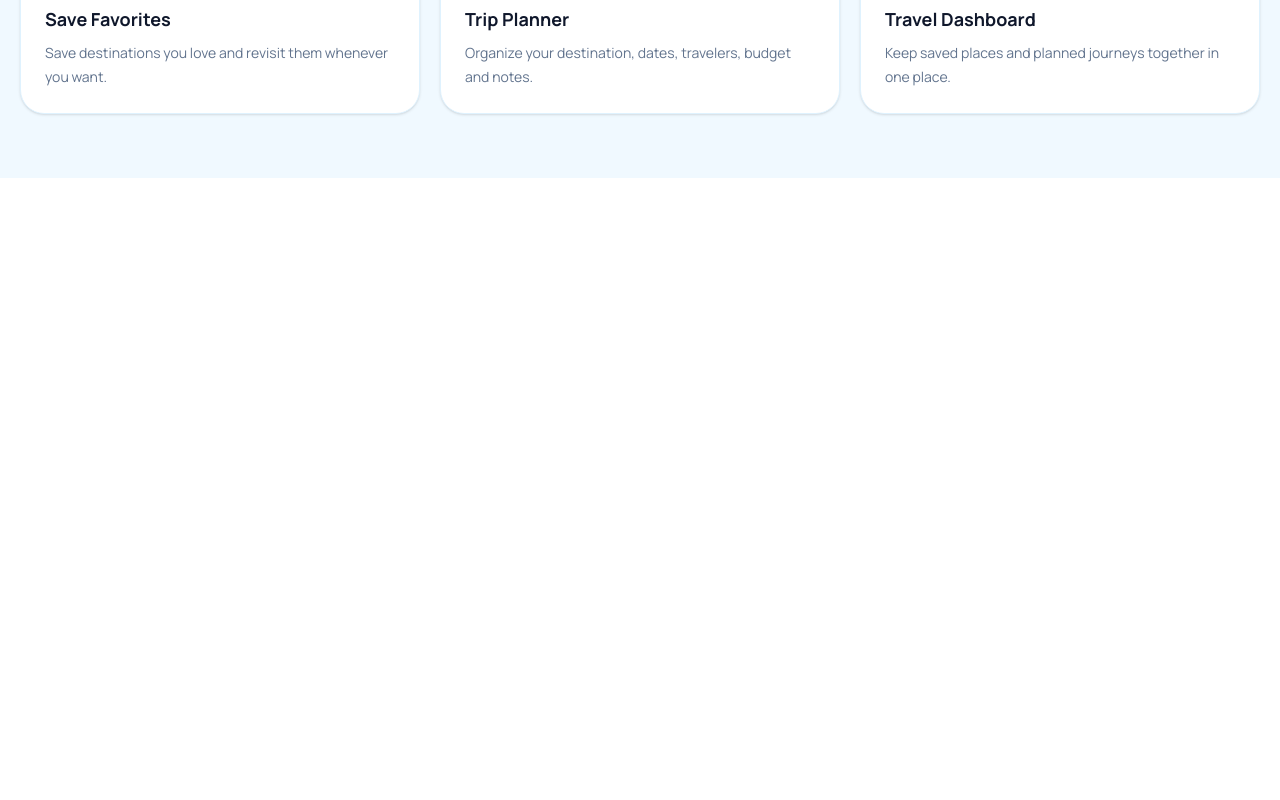
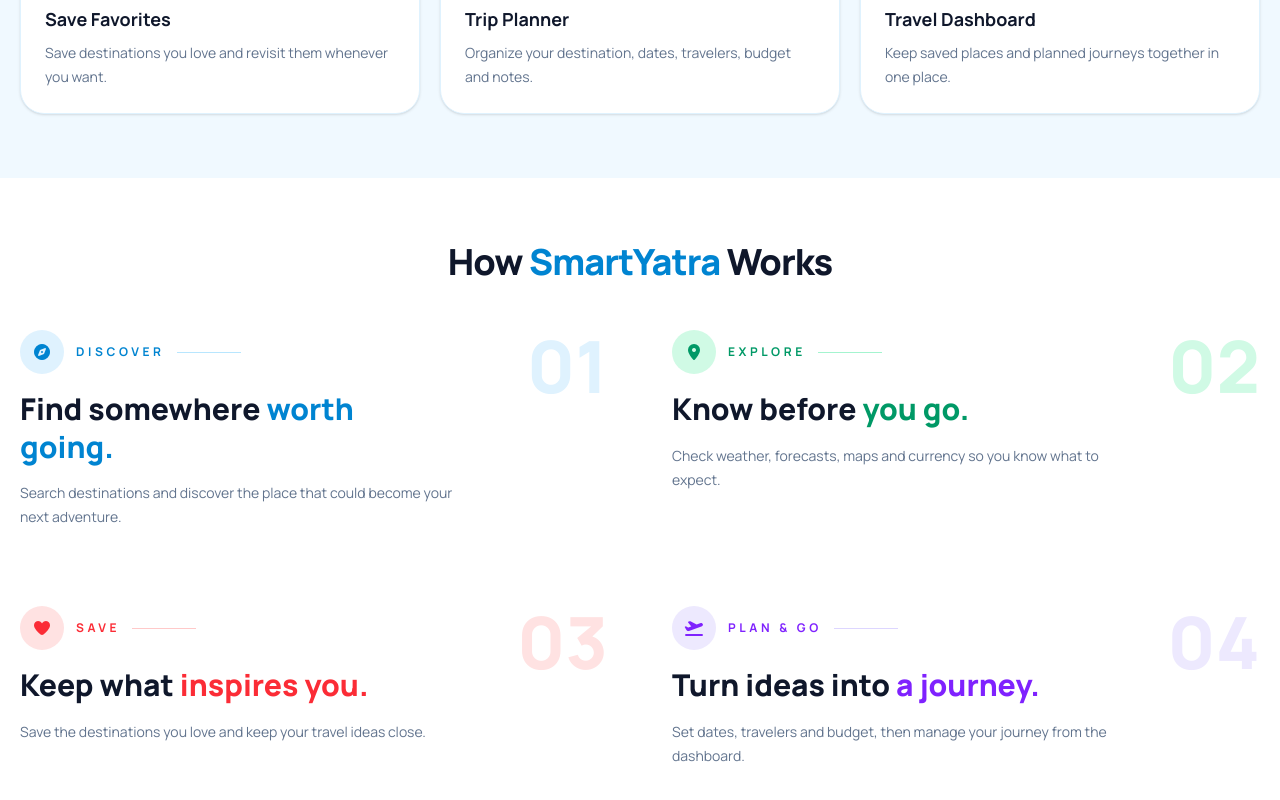
Before and after one commit to leosum1t/SmartTrip, a React (Vite) app: page / in a window 1280 px wide. Shown: the part 1901-2701 px from the top of the page. Before the commit the page ends 2079 px from the top, so only its background shows below. Built offline with nearby package versions, Linux system fonts and the light colour scheme.

Commit message:
feat: add how SmartYatra works section

```diff
--- a/src/pages/Home.jsx
+++ b/src/pages/Home.jsx
@@ -159,7 +159,111 @@
             </div>
           </div>
         </section>
+       <section className="overflow-hidden bg-white px-5 py-16">
+        <div className="mx-auto max-w-7xl">
+          <div className="mb-12 text-center">
+            <h2 className="text-3xl font-extrabold tracking-tight text-slate-900 md:text-4xl">
+              How <span className="text-sky-600">SmartYatra</span> Works
+            </h2>
+          </div>
 
+          <div className="grid gap-x-16 gap-y-14 md:grid-cols-2">
+
+            <div className="group relative min-h-[220px]">
+              <span className="absolute right-0 top-0 text-7xl font-black leading-none text-sky-100">01</span>
+
+              <div className="relative">
+                <div className="mb-4 flex items-center gap-3">
+                  <div className="flex h-11 w-11 items-center justify-center rounded-full bg-sky-100 text-sky-600">
+                    <i className="fa-solid fa-compass"></i>
+                  </div>
+
+                  <span className="text-xs font-bold uppercase tracking-[0.3em] text-sky-600">Discover</span>
+                  <span className="h-px w-16 bg-sky-200"></span>
+                </div>
+
+                <h3 className="max-w-sm text-3xl font-extrabold leading-tight text-slate-900">
+                  Find somewhere <span className="text-sky-600">worth going.</span>
+                </h3>
+
+                <p className="mt-4 max-w-md text-sm leading-6 text-slate-500">
+                  Search destinations and discover the place that could become your next adventure.
+                </p>
+              </div>
+            </div>
+
+            <div className="group relative min-h-[220px]">
+              <span className="absolute right-0 top-0 text-7xl font-black leading-none text-emerald-100">02</span>
+
+              <div className="relative">
+                <div className="mb-4 flex items-center gap-3">
+                  <div className="flex h-11 w-11 items-center justify-center rounded-full bg-emerald-100 text-emerald-600">
+                    <i className="fa-solid fa-location-dot"></i>
+                  </div>
+
+                  <span className="text-xs font-bold uppercase tracking-[0.3em] text-emerald-600">Explore</span>
+                  <span className="h-px w-16 bg-emerald-200"></span>
+                </div>
+
+                <h3 className="max-w-sm text-3xl font-extrabold leading-tight text-slate-900">
+                  Know before <span className="text-emerald-600">you go.</span>
+                </h3>
+
+                <p className="mt-4 max-w-md text-sm leading-6 text-slate-500">
+                  Check weather, forecasts, maps and currency so you know what to expect.
+                </p>
+              </div>
+            </div>
+
+            <div className="group relative min-h-[220px]">
+              <span className="absolute right-0 top-0 text-7xl font-black leading-none text-red-100">03</span>
+
+              <div className="relative">
+                <div className="mb-4 flex items-center gap-3">
+                  <div className="flex h-11 w-11 items-center justify-center rounded-full bg-red-100 text-red-500">
+                    <i className="fa-solid fa-heart"></i>
+                  </div>
+
+                  <span className="text-xs font-bold uppercase tracking-[0.3em] text-red-500">Save</span>
+                  <span className="h-px w-16 bg-red-200"></span>
+                </div>
+
+                <h3 className="max-w-sm text-3xl font-extrabold leading-tight text-slate-900">
+                  Keep what <span className="text-red-500">inspires you.</span>
+                </h3>
+
+                <p className="mt-4 max-w-md text-sm leading-6 text-slate-500">
+                  Save the destinations you love and keep your travel ideas close.
+                </p>
+              </div>
+            </div>
+
+            <div className="group relative min-h-[220px]">
+              <span className="absolute right-0 top-0 text-7xl font-black leading-none text-violet-100">04</span>
+
+              <div className="relative">
+                <div className="mb-4 flex items-center gap-3">
+                  <div className="flex h-11 w-11 items-center justify-center rounded-full bg-violet-100 text-violet-600">
+                    <i className="fa-solid fa-plane-departure"></i>
+                  </div>
+
+                  <span className="text-xs font-bold uppercase tracking-[0.3em] text-violet-600">Plan & Go</span>
+                  <span className="h-px w-16 bg-violet-200"></span>
+                </div>
+
+                <h3 className="max-w-sm text-3xl font-extrabold leading-tight text-slate-900">
+                  Turn ideas into <span className="text-violet-600">a journey.</span>
+                </h3>
+
+                <p className="mt-4 max-w-md text-sm leading-6 text-slate-500">
+                  Set dates, travelers and budget, then manage your journey from the dashboard.
+                </p>
+              </div>
+            </div>
+
+          </div>
+        </div>
+      </section>
     </main>
   )
 }
```
